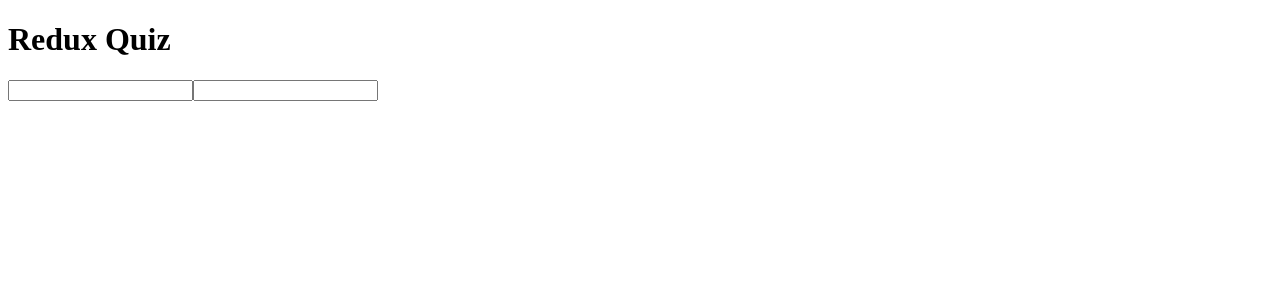
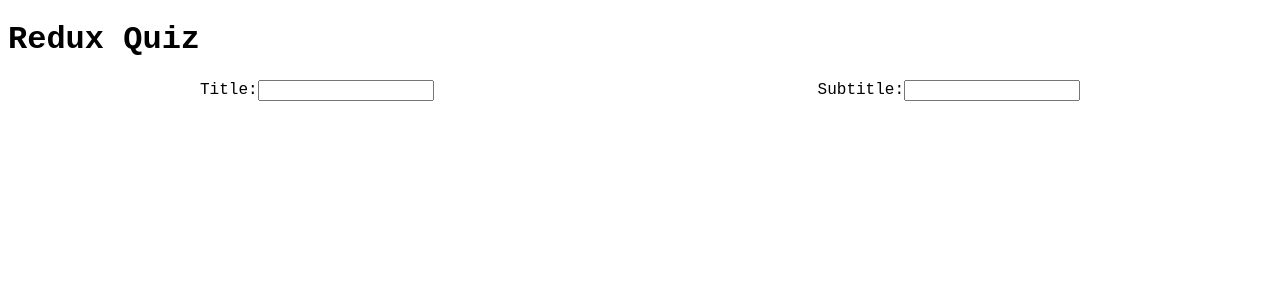
Before and after one commit to alchemy-fullstack-js-winter-2019/redux-quiz, a React app: page / in a window 1280 px wide. Shown: the top 300 px of the page. Built offline with nearby package versions, Linux system fonts and the light colour scheme.

Commit message:
basic styling

```diff
--- a/src/components/Controls.js
+++ b/src/components/Controls.js
@@ -1,12 +1,19 @@
 import React from 'react';
 import PropTypes from 'prop-types';
+import styles from './app/App.css';
 
 function Controls({ title, subtitle, onChange }) {
   return (
-    <>
-      <input type="text" name="title" value={title} onChange={onChange} />
-      <input type="text" name="subtitle" value={subtitle} onChange={onChange} />
-    </>
+    <div className={styles.controls}>
+      <label>
+      Title:
+        <input type="text" name="title" value={title} onChange={onChange} />
+      </label>
+      <label>
+      Subtitle:
+        <input type="text" name="subtitle" value={subtitle} onChange={onChange} />
+      </label>
+    </div>
   );
 }
 
--- a/src/components/Display.js
+++ b/src/components/Display.js
@@ -1,12 +1,13 @@
 import React from 'react';
 import PropTypes from 'prop-types';
+import styles from './app/App.css';
 
 function Display({
   title,
   subtitle
 }) {
   return (
-    <div>
+    <div className={styles.display}>
       <h1>{title}</h1>
       <h2>{subtitle}</h2>
     </div>
--- /dev/null
+++ b/src/components/app/App.css
@@ -0,0 +1,11 @@
+* {
+  font-family: 'Courier New', Courier, monospace;
+  .controls {
+    display: flex;
+    justify-content: space-around;
+  }
+  .display {
+    font-family: 'Courier New', Courier, monospace;
+    text-align: center;
+  }
+}
```
Also changed, not shown: 1 other file (tests, documents, lock files or other folders).
